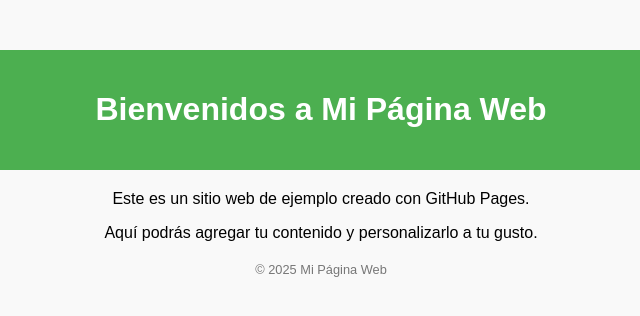
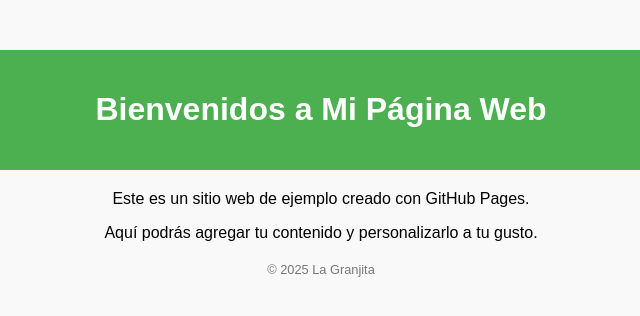
Before and after one commit to Lagranjita/La-Granjita-web, a plain HTML site: page index.html in a window 1280 px wide. Shown: the full height of the page, 319-959 px from the left. Drawn offline with Linux system fonts and the light colour scheme.

Commit message:
Update index.html

```diff
--- a/index.html
+++ b/index.html
@@ -35,7 +35,7 @@
     <p>Aquí podrás agregar tu contenido y personalizarlo a tu gusto.</p>
   </main>
   <footer>
-    <p>&copy; 2025 Mi Página Web</p>
+    <p>&copy; 2025 La Granjita</p>
   </footer>
 </body>
 </html>
```
